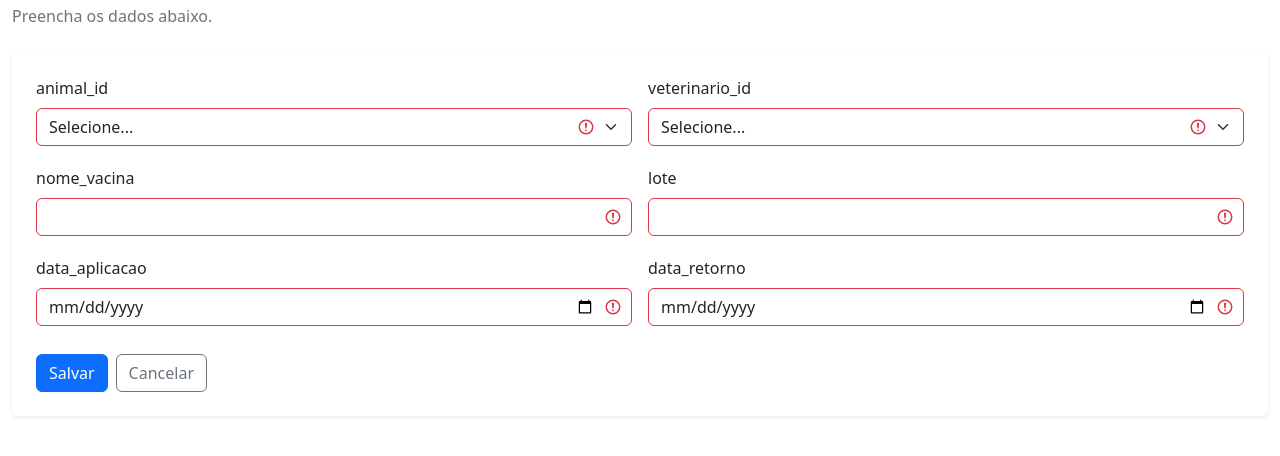
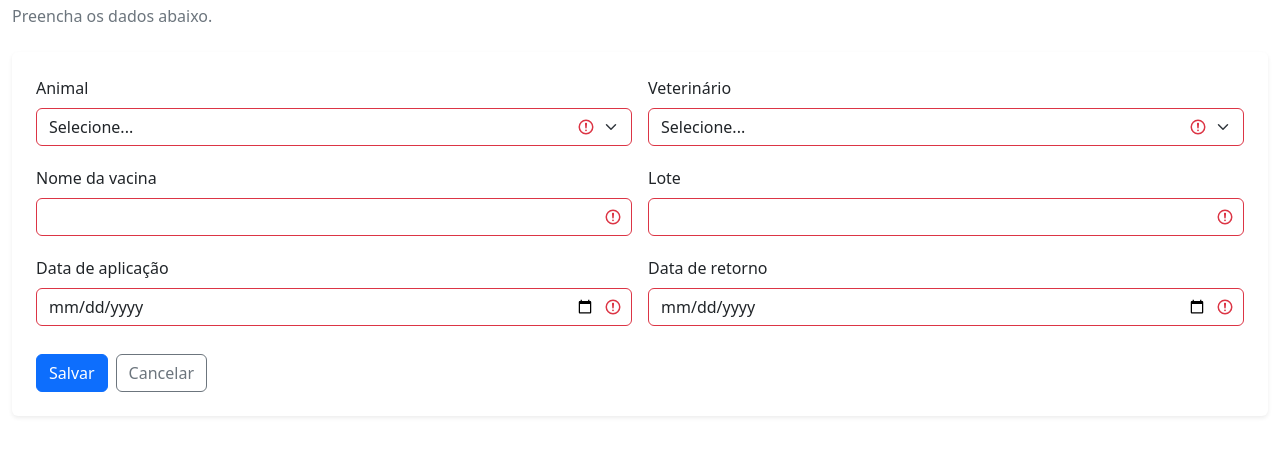
Before and after one commit to 00Alasse/1a-Avalia-o---Programa-o-Web-II, a PHP site: the page made by views/vacinas/formulario.php in a window 1280 px wide. Shown: the top 456 px of the page. Run offline with PHP 8.4, Linux system fonts and the light colour scheme; the template is opened without the code that fills it, so the values that code supplies are empty.

Commit message:
Corrige textos das telas de vacinas e atendimentos

```diff
--- a/views/vacinas/formulario.php
+++ b/views/vacinas/formulario.php
@@ -7,7 +7,7 @@
     <?= campo_csrf() ?>
     <div class="row g-3">
     <div class="col-md-6">
-        <label class="form-label" for="animal_id">animal_id</label>
+        <label class="form-label" for="animal_id">Animal</label>
         <?php $selecionado = antigo('animal_id', $registro['animal_id'] ?? ''); ?>
         <select class="form-select <?= tem_erro('animal_id') ? 'is-invalid' : '' ?>" id="animal_id" name="animal_id">
             <option value="">Selecione...</option>
@@ -18,7 +18,7 @@
         <?php if ($mensagem = erro_de('animal_id')): ?><div class="invalid-feedback d-block"><?= e($mensagem) ?></div><?php endif ?>
     </div>
     <div class="col-md-6">
-        <label class="form-label" for="veterinario_id">veterinario_id</label>
+        <label class="form-label" for="veterinario_id">Veterinário</label>
         <?php $selecionado = antigo('veterinario_id', $registro['veterinario_id'] ?? ''); ?>
         <select class="form-select <?= tem_erro('veterinario_id') ? 'is-invalid' : '' ?>" id="veterinario_id" name="veterinario_id">
             <option value="">Selecione...</option>
@@ -29,22 +29,22 @@
         <?php if ($mensagem = erro_de('veterinario_id')): ?><div class="invalid-feedback d-block"><?= e($mensagem) ?></div><?php endif ?>
     </div>
     <div class="col-md-6">
-        <label class="form-label" for="nome_vacina">nome_vacina</label>
+        <label class="form-label" for="nome_vacina">Nome da vacina</label>
         <input class="form-control <?= tem_erro('nome_vacina') ? 'is-invalid' : '' ?>" id="nome_vacina" type="text" name="nome_vacina" value="<?= e(antigo('nome_vacina', $registro['nome_vacina'] ?? '')) ?>">
         <?php if ($mensagem = erro_de('nome_vacina')): ?><div class="invalid-feedback d-block"><?= e($mensagem) ?></div><?php endif ?>
     </div>
     <div class="col-md-6">
-        <label class="form-label" for="lote">lote</label>
+        <label class="form-label" for="lote">Lote</label>
         <input class="form-control <?= tem_erro('lote') ? 'is-invalid' : '' ?>" id="lote" type="text" name="lote" value="<?= e(antigo('lote', $registro['lote'] ?? '')) ?>">
         <?php if ($mensagem = erro_de('lote')): ?><div class="invalid-feedback d-block"><?= e($mensagem) ?></div><?php endif ?>
     </div>
     <div class="col-md-6">
-        <label class="form-label" for="data_aplicacao">data_aplicacao</label>
+        <label class="form-label" for="data_aplicacao">Data de aplicação</label>
         <input class="form-control <?= tem_erro('data_aplicacao') ? 'is-invalid' : '' ?>" id="data_aplicacao" type="date" name="data_aplicacao" value="<?= e(antigo('data_aplicacao', $registro['data_aplicacao'] ?? '')) ?>">
         <?php if ($mensagem = erro_de('data_aplicacao')): ?><div class="invalid-feedback d-block"><?= e($mensagem) ?></div><?php endif ?>
     </div>
     <div class="col-md-6">
-        <label class="form-label" for="data_retorno">data_retorno</label>
+        <label class="form-label" for="data_retorno">Data de retorno</label>
         <input class="form-control <?= tem_erro('data_retorno') ? 'is-invalid' : '' ?>" id="data_retorno" type="date" name="data_retorno" value="<?= e(antigo('data_retorno', $registro['data_retorno'] ?? '')) ?>">
         <?php if ($mensagem = erro_de('data_retorno')): ?><div class="invalid-feedback d-block"><?= e($mensagem) ?></div><?php endif ?>
     </div>
```
Also changed, not shown: controllers/VacinasController.php (+4 -4 lines), views/atendimentos/formulario.php (+7 -7 lines).
